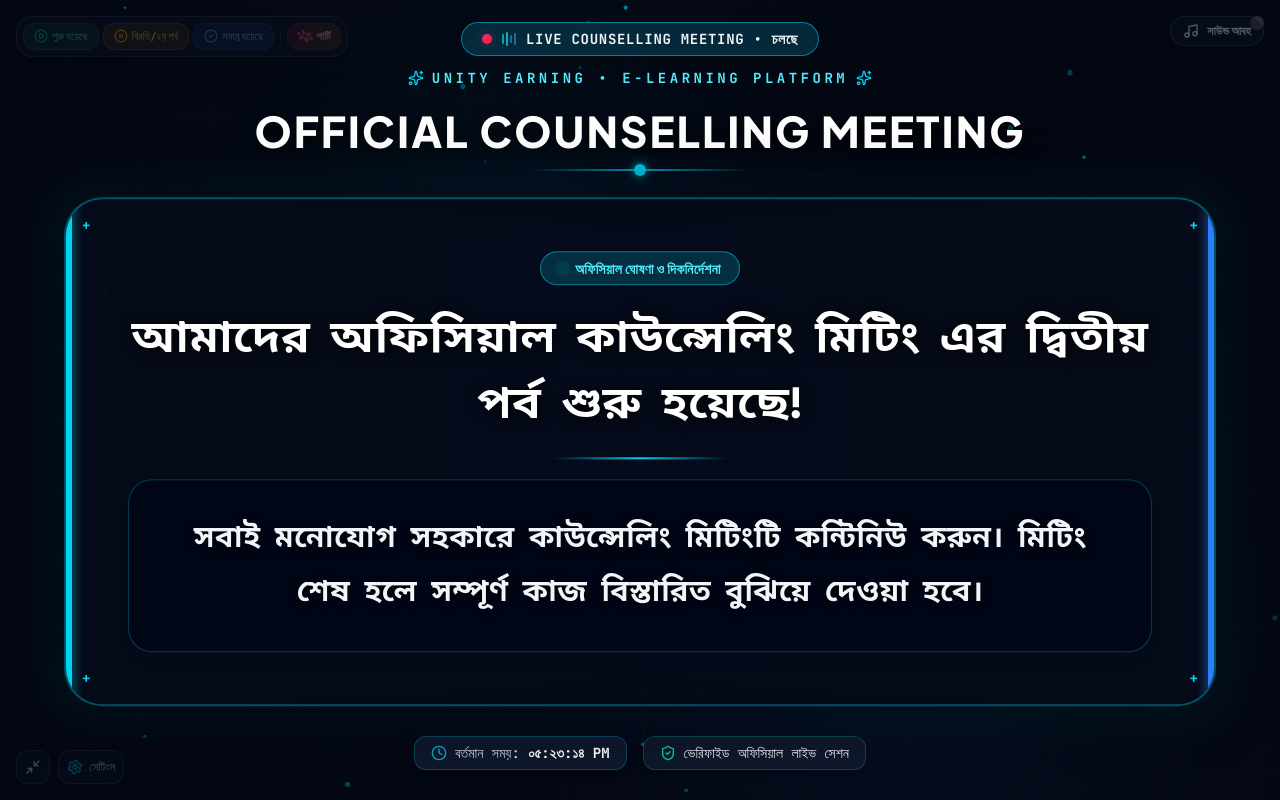
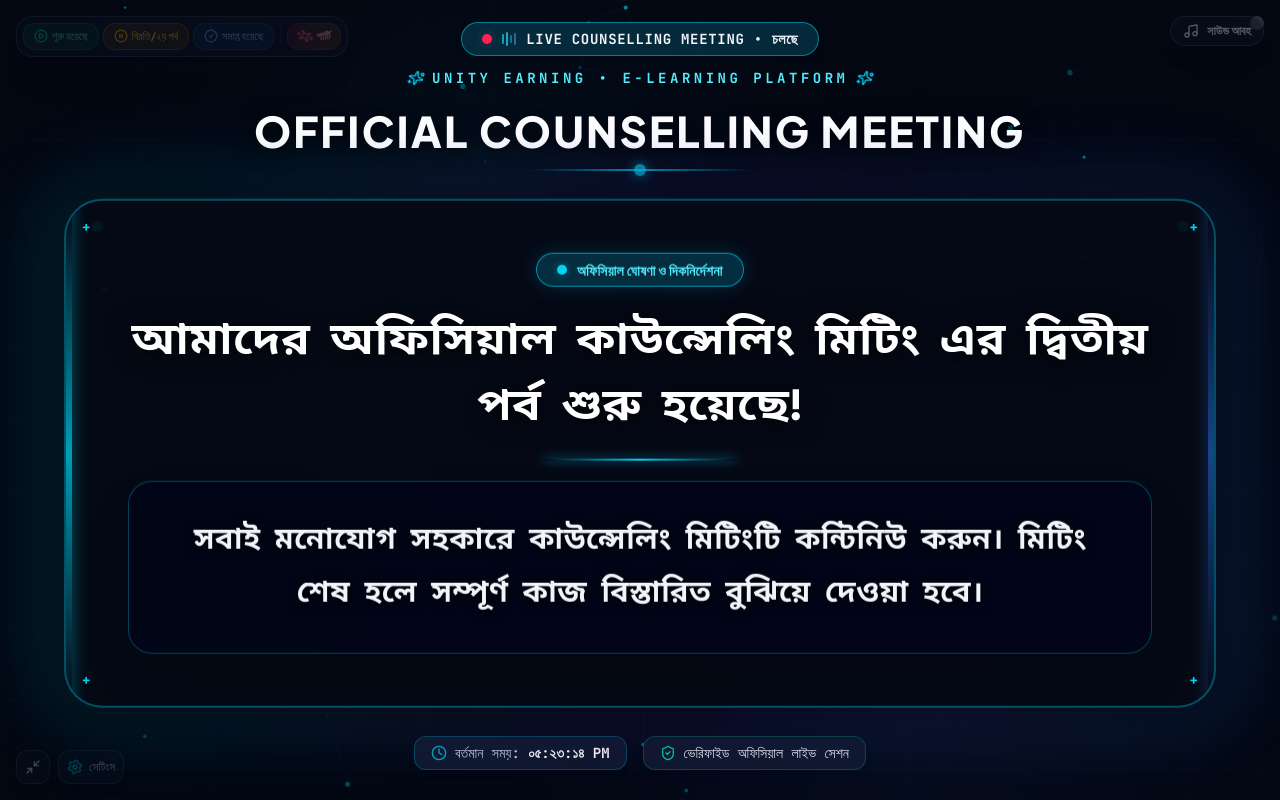
Before and after one commit to kazih6684-netizen/Jhhgff, a React (Vite) app: page / in a window 1280 px wide. Built offline with nearby package versions, Linux system fonts and the light colour scheme; a web font is replaced by a local one.

Commit message:
feat(ui): enhance meeting screen animations
Update CSS animations and add motion classes for smoother entrance effects, including slide-up transitions and refined pulse behaviors to improve visual polish.

```diff
--- a/src/components/MeetingScreen.tsx
+++ b/src/components/MeetingScreen.tsx
@@ -169,7 +169,7 @@
     <div className="relative z-10 w-full max-w-6xl xl:max-w-7xl mx-auto px-3 sm:px-6 py-3 sm:py-5 flex flex-col items-center justify-center min-h-[90vh] text-center select-none">
 
       {/* Top Status & Brand Lockup with generous spacing */}
-      <div className="flex flex-col items-center gap-2.5 mb-3 sm:mb-4">
+      <div className="flex flex-col items-center gap-2.5 mb-3 sm:mb-4 animate-slide-up">
         {/* Top Live Broadcast Status Badge with Equalizer Animation */}
         <div className={`inline-flex items-center gap-2.5 px-4 sm:px-5 py-1.5 rounded-full text-xs sm:text-sm font-bold tracking-wider uppercase border backdrop-blur-md shadow-lg ${themeStyle.badgeBg}`}>
           <span className="relative flex h-2.5 w-2.5">
@@ -190,59 +190,77 @@
 
         {/* Brand Super-title */}
         <div className="flex items-center gap-2 text-xs sm:text-sm font-bold tracking-[0.25em] text-cyan-300 uppercase font-mono mt-0.5">
-          <Sparkles className="w-4 h-4 text-cyan-400" />
+          <Sparkles className="w-4 h-4 text-cyan-400 animate-spin" style={{ animationDuration: '10s' }} />
           <span className="drop-shadow-[0_2px_4px_rgba(0,0,0,0.8)]">UNITY EARNING • E-LEARNING PLATFORM</span>
-          <Sparkles className="w-4 h-4 text-cyan-400" />
+          <Sparkles className="w-4 h-4 text-cyan-400 animate-spin" style={{ animationDuration: '10s' }} />
         </div>
       </div>
 
-      {/* 1. Official Meeting Title with Clear Breathing Room */}
-      <h1 className="text-xl sm:text-3xl md:text-[2.35rem] lg:text-[2.65rem] font-black tracking-wider text-white leading-snug sm:leading-tight max-w-5xl font-[var(--font-display)] drop-shadow-[0_3px_10px_rgba(0,0,0,0.9)] mb-2.5 sm:mb-3">
+      {/* 1. Official Meeting Title with Clear Breathing Room & Kinetic Entry */}
+      <h1 className="text-xl sm:text-3xl md:text-[2.35rem] lg:text-[2.65rem] font-black tracking-wider text-white leading-snug sm:leading-tight max-w-5xl font-[var(--font-display)] drop-shadow-[0_3px_10px_rgba(0,0,0,0.9)] mb-2.5 sm:mb-3 animate-slide-up-delay-1">
         OFFICIAL COUNSELLING MEETING
       </h1>
 
       {/* Subtle decorative horizontal separator with glowing center */}
-      <div className="relative w-56 h-0.5 bg-gradient-to-r from-transparent via-cyan-400/80 to-transparent mb-4 sm:mb-5">
-        <div className="absolute top-1/2 left-1/2 -translate-x-1/2 -translate-y-1/2 w-3 h-3 rounded-full bg-cyan-400 shadow-[0_0_10px_rgba(6,182,212,1)]" />
+      <div className="relative w-56 h-0.5 bg-gradient-to-r from-transparent via-cyan-400/80 to-transparent mb-4 sm:mb-5 animate-slide-up-delay-1">
+        <div className="absolute top-1/2 left-1/2 -translate-x-1/2 -translate-y-1/2 w-3 h-3 rounded-full bg-cyan-400 shadow-[0_0_12px_rgba(6,182,212,1)] animate-pulse" />
       </div>
 
       {/* 2. Main Bengali Announcement Card: Extended Width, 25-30% More Height, Clear Word Spacing */}
       <div className="relative w-full max-w-5xl xl:max-w-6xl my-2 group animate-float-glow">
-        {/* Ambient backlight aura */}
-        <div className="absolute -inset-2 bg-gradient-to-r from-cyan-500/20 via-blue-500/20 to-cyan-500/20 rounded-[2.5rem] blur-xl opacity-75" />
+        {/* Ambient rotating and pulsating backlight aurora */}
+        <div className="absolute -inset-2 bg-gradient-to-r from-cyan-500/30 via-indigo-600/30 to-blue-500/30 rounded-[2.8rem] blur-2xl opacity-80 animate-pulse-glow" />
 
         {/* Outer Frame with solid dark background for max contrast and roomy padding */}
-        <div className={`relative w-full bg-[#060b19]/95 border-2 ${themeStyle.border} rounded-[1.8rem] sm:rounded-[2.4rem] p-6 sm:p-9 md:p-11 lg:p-13 min-h-[350px] sm:min-h-[400px] md:min-h-[440px] flex flex-col items-center justify-center shadow-[0_0_60px_rgba(0,0,0,0.85)] overflow-hidden transition-all duration-500`}>
+        <div className={`relative w-full bg-[#050914]/95 border-2 ${themeStyle.border} rounded-[1.8rem] sm:rounded-[2.4rem] p-6 sm:p-9 md:p-11 lg:p-13 min-h-[350px] sm:min-h-[400px] md:min-h-[440px] flex flex-col items-center justify-center shadow-[0_0_60px_rgba(0,0,0,0.85)] overflow-hidden transition-all duration-500`}>
 
-          {/* Tech Corner Crosshairs */}
-          <div className="absolute top-4 left-4 text-cyan-400 text-sm font-mono font-bold select-none">+</div>
-          <div className="absolute top-4 right-4 text-cyan-400 text-sm font-mono font-bold select-none">+</div>
+          {/* Ambient Cyber Grid & Light Rays inside card */}
+          <div className="absolute inset-0 bg-[radial-gradient(ellipse_at_top,_var(--tw-gradient-stops))] from-cyan-900/20 via-transparent to-transparent pointer-events-none" />
+
+          {/* Tech Corner Crosshairs with glowing dots */}
+          <div className="absolute top-4 left-4 flex items-center gap-1 text-cyan-400 text-sm font-mono font-bold select-none">
+            <span>+</span>
+            <span className="w-1.5 h-1.5 rounded-full bg-cyan-400/80 animate-ping" />
+          </div>
+          <div className="absolute top-4 right-4 flex items-center gap-1 text-cyan-400 text-sm font-mono font-bold select-none">
+            <span className="w-1.5 h-1.5 rounded-full bg-cyan-400/80 animate-ping" />
+            <span>+</span>
+          </div>
           <div className="absolute bottom-4 left-4 text-cyan-400 text-sm font-mono font-bold select-none">+</div>
           <div className="absolute bottom-4 right-4 text-cyan-400 text-sm font-mono font-bold select-none">+</div>
 
-          {/* Vertical laser accent lines */}
-          <div className="absolute top-0 left-0 bottom-0 w-1.5 bg-cyan-400 shadow-[0_0_12px_rgba(6,182,212,0.8)]" />
-          <div className="absolute top-0 right-0 bottom-0 w-1.5 bg-blue-500 shadow-[0_0_12px_rgba(59,130,246,0.8)]" />
+          {/* Vertical animated laser lines along card borders */}
+          <div className="absolute top-0 left-0 bottom-0 w-1.5 bg-gradient-to-b from-transparent via-cyan-400 to-transparent shadow-[0_0_15px_rgba(6,182,212,0.9)] animate-pulse" />
+          <div className="absolute top-0 right-0 bottom-0 w-1.5 bg-gradient-to-b from-transparent via-blue-500 to-transparent shadow-[0_0_15px_rgba(59,130,246,0.9)] animate-pulse" style={{ animationDelay: '500ms' }} />
 
-          {/* Decorative badge header above text */}
-          <div className="relative z-10 flex items-center justify-center gap-2 mb-4 sm:mb-5">
-            <span className="inline-flex items-center gap-2 px-4.5 py-1.5 rounded-full bg-cyan-950/90 border border-cyan-400/50 text-cyan-300 text-xs sm:text-sm font-bold tracking-wide shadow-sm">
-              <span className="w-2 h-2 rounded-full bg-cyan-400 animate-ping" />
+          {/* Decorative badge header above text with animated entrance */}
+          <div className="relative z-10 flex items-center justify-center gap-2 mb-4 sm:mb-5 animate-slide-up">
+            <span className="inline-flex items-center gap-2.5 px-5 py-1.5 rounded-full bg-cyan-950/90 border border-cyan-400/60 text-cyan-300 text-xs sm:text-sm font-bold tracking-wide shadow-[0_0_20px_rgba(6,182,212,0.2)]">
+              <span className="relative flex h-2.5 w-2.5">
+                <span className="animate-ping absolute inline-flex h-full w-full rounded-full bg-cyan-400 opacity-75"></span>
+                <span className="relative inline-flex rounded-full h-2.5 w-2.5 bg-cyan-400"></span>
+              </span>
               অফিসিয়াল ঘোষণা ও দিকনির্দেশনা
             </span>
           </div>
 
-          {/* Main Bengali Headline with Proper Word Separation & Line Height */}
-          <h2 className="relative z-10 text-2xl sm:text-3xl md:text-[2.5rem] lg:text-[2.85rem] font-bold sm:font-extrabold text-white bengali-heading leading-[1.4] sm:leading-[1.45] max-w-4xl xl:max-w-5xl mx-auto mb-4 sm:mb-5 drop-shadow-[0_2px_8px_rgba(0,0,0,1)]">
-            {state.bengaliHeadline}
+          {/* Main Bengali Headline with Guaranteed High-Contrast Visibility */}
+          <h2
+            key={state.bengaliHeadline}
+            className="relative z-10 text-2xl sm:text-3xl md:text-[2.5rem] lg:text-[2.85rem] font-bold sm:font-extrabold text-white bengali-heading leading-[1.4] sm:leading-[1.45] max-w-4xl xl:max-w-5xl mx-auto mb-4 sm:mb-5 drop-shadow-[0_2px_12px_rgba(0,0,0,1)] opacity-100"
+          >
+            {state.bengaliHeadline || "আমাদের অফিসিয়াল কাউন্সেলিং মিটিং এর দ্বিতীয় পর্ব শুরু হয়েছে!"}
           </h2>
 
-          {/* Solid clean separator with ample vertical margin */}
-          <div className="relative z-10 w-44 h-[2px] mx-auto bg-gradient-to-r from-transparent via-cyan-400 to-transparent mb-4 sm:mb-5" />
+          {/* Solid clean separator with glowing pulse */}
+          <div className="relative z-10 w-48 h-[2px] mx-auto bg-gradient-to-r from-transparent via-cyan-400 to-transparent mb-4 sm:mb-5 shadow-[0_0_10px_rgba(6,182,212,0.8)]" />
 
-          {/* Main Bengali Body with Roomy Box, Generous Line-Height and Proper Word Spacing */}
-          <div className="w-full relative z-10 bg-slate-950/90 border border-cyan-500/30 rounded-2xl sm:rounded-3xl p-5 sm:p-7 md:p-8 max-w-4xl xl:max-w-5xl mx-auto shadow-lg">
-            <p className="text-lg sm:text-2xl md:text-[1.65rem] lg:text-[1.85rem] text-slate-100 font-semibold bengali-body leading-[1.7] sm:leading-[1.8] drop-shadow-[0_1px_4px_rgba(0,0,0,0.9)]">
+          {/* Main Bengali Body with Roomy Box, Generous Line-Height, Dynamic Float and Smooth Entrance */}
+          <div
+            key={state.bengaliBody}
+            className="w-full relative z-10 bg-slate-950/90 border border-cyan-500/35 rounded-2xl sm:rounded-3xl p-5 sm:p-7 md:p-8 max-w-4xl xl:max-w-5xl mx-auto shadow-2xl animate-slide-up-delay-2 backdrop-blur-md"
+          >
+            <p className="text-lg sm:text-2xl md:text-[1.65rem] lg:text-[1.85rem] text-slate-100 font-semibold bengali-body leading-[1.7] sm:leading-[1.8] drop-shadow-[0_2px_6px_rgba(0,0,0,0.9)]">
               {state.bengaliBody}
             </p>
           </div>
--- a/src/index.css
+++ b/src/index.css
@@ -31,22 +31,79 @@
 
 @keyframes floatGlow {
   0%, 100% { transform: translateY(0px); }
-  50% { transform: translateY(-2px); }
+  50% { transform: translateY(-4px); }
 }
 
 @keyframes pulseGlow {
-  0%, 100% { opacity: 0.5; }
-  50% { opacity: 0.9; }
+  0%, 100% { opacity: 0.45; transform: scale(0.99); }
+  50% { opacity: 0.85; transform: scale(1.02); }
+}
+
+@keyframes slideUpFade {
+  0% {
+    opacity: 0;
+    transform: translateY(18px);
+  }
+  100% {
+    opacity: 1;
+    transform: translateY(0);
+  }
+}
+
+@keyframes borderLaserSweep {
+  0% {
+    background-position: 0% 0%;
+  }
+  50% {
+    background-position: 100% 100%;
+  }
+  100% {
+    background-position: 0% 0%;
+  }
+}
+
+@keyframes textGlowPulse {
+  0%, 100% {
+    filter: drop-shadow(0 2px 8px rgba(6, 182, 212, 0.4));
+  }
+  50% {
+    filter: drop-shadow(0 4px 18px rgba(6, 182, 212, 0.85));
+  }
+}
+
+@keyframes auraSpin {
+  0% { transform: rotate(0deg); }
+  100% { transform: rotate(360deg); }
 }
 
 .animate-fadeIn {
-  animation: fadeIn 0.25s ease-out forwards;
+  animation: fadeIn 0.3s ease-out forwards;
 }
 
 .animate-float-glow {
-  animation: floatGlow 4s ease-in-out infinite;
+  animation: floatGlow 5s ease-in-out infinite;
 }
 
 .animate-pulse-glow {
-  animation: pulseGlow 3s ease-in-out infinite;
+  animation: pulseGlow 3.5s ease-in-out infinite;
 }
+
+.animate-slide-up {
+  animation: fadeIn 0.4s ease-out forwards;
+}
+
+.animate-slide-up-delay-1 {
+  animation: fadeIn 0.5s ease-out forwards;
+}
+
+.animate-slide-up-delay-2 {
+  animation: fadeIn 0.6s ease-out forwards;
+}
+
+.animate-text-glow {
+  filter: drop-shadow(0 2px 10px rgba(6, 182, 212, 0.5));
+}
+
+.animate-aura-spin {
+  animation: auraSpin 20s linear infinite;
+}
```
